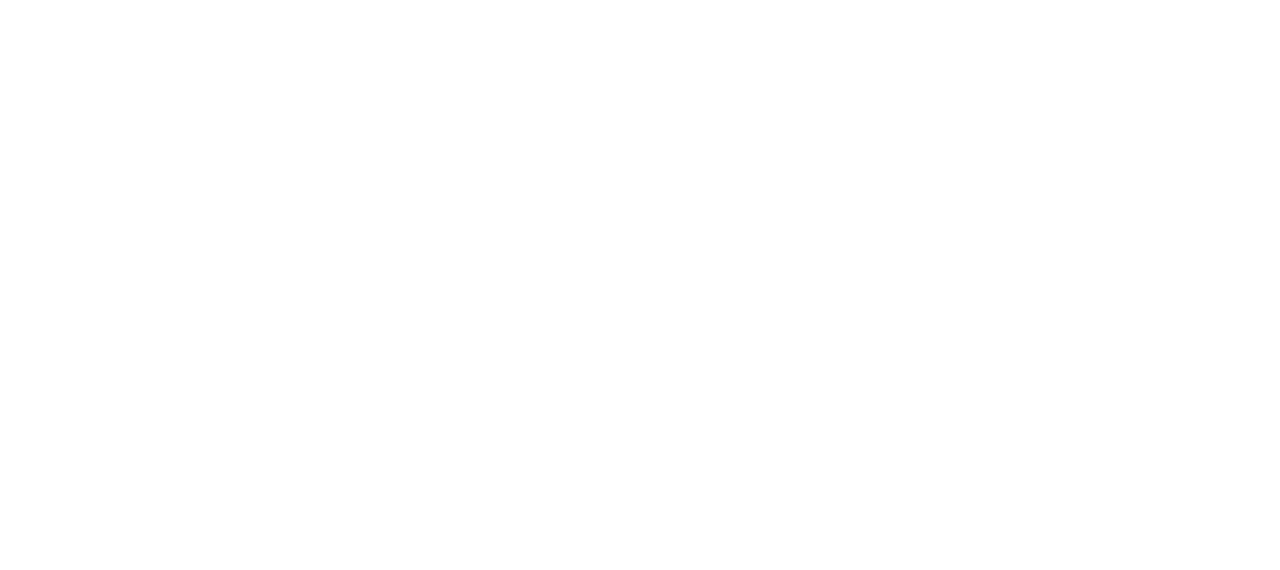
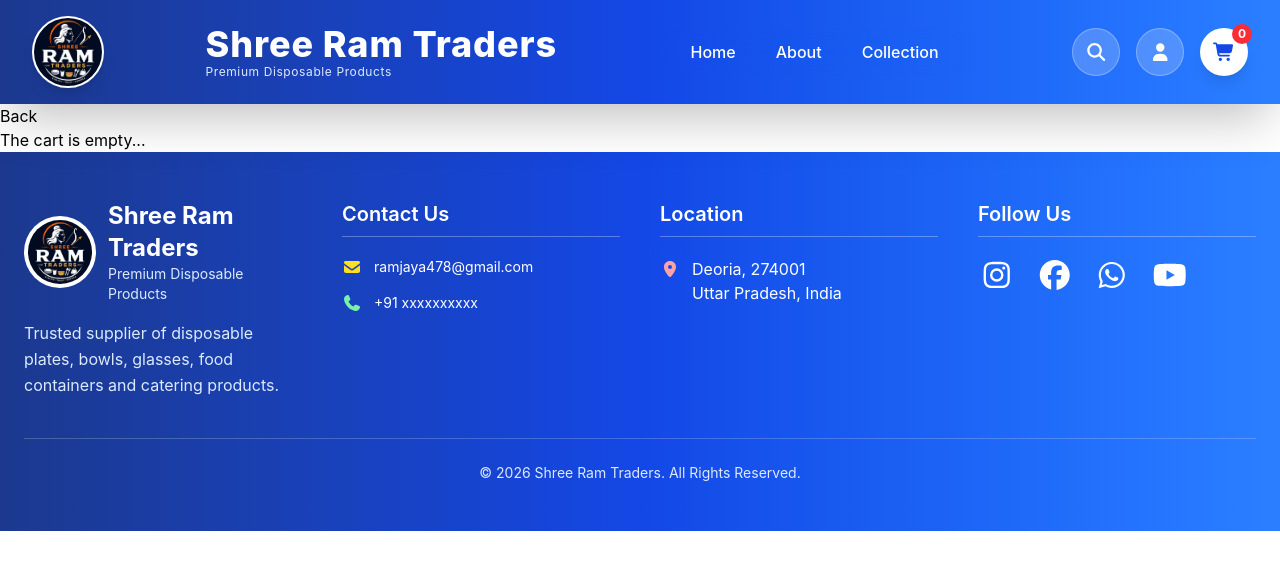
Before and after one commit to ambikamishra03/shree-ram-traders-ecommerce-site, a React (Vite) app in the folder client/: page /cart in a window 1280 px wide. Before the commit this address had no page. Shown: the top 570 px of the page. Built offline with nearby package versions, Linux system fonts and the light colour scheme.

Commit message:
cart page created

```diff
--- a/client/src/App.jsx
+++ b/client/src/App.jsx
@@ -5,6 +5,8 @@
 
 import Home from './pages/Home';
 import Collection from './pages/Collection';
+import Cart from './pages/Cart';
+
 function App() {
 
   return (
@@ -13,6 +15,7 @@
       <Routes>
         <Route path="/" element={<Home/>}/>
         <Route path="/collection" element={<Collection/>}/>
+        <Route  path="/cart" element={<Cart/>}/>
       </Routes>
     </Router>
     </>
--- a/client/src/components/Navbar.jsx
+++ b/client/src/components/Navbar.jsx
@@ -59,17 +59,18 @@
           </div>
           {/* icons  */}
           <div className="flex items-center gap-4">
-            <button className="w-12 h-12 rounded-full bg-white/20 backdrop-blur-md border border-white/30 flex items-center justify-center hover:bg-blue hover:text-blue-700 hover:scale-110 transition-all duration-300">
+            <button className="w-12 h-12 rounded-full bg-white/20 backdrop-blur-md border border-white/30 flex items-center justify-center hover:bg-blue hover:text-blue-700 hover:scale-110 transition-all duration-300 cursor-pointer">
               <FontAwesomeIcon
                 icon={faMagnifyingGlass}
                 className="text-white text-lg"
               />
             </button>
-            <button className="w-12 h-12 rounded-full bg-white/20 backdrop-blur-md border border-white/30 flex items-center justify-center hover:bg-blue hover:text-blue-700 hover:scale-110 transition-all duration-300">
+            <button className="w-12 h-12 rounded-full bg-white/20 backdrop-blur-md border border-white/30 flex items-center justify-center hover:bg-blue hover:text-blue-700 hover:scale-110 transition-all duration-300 cursor-pointer">
               <FontAwesomeIcon icon={faUser} className="text-white text-lg" />
             </button>
 
-            <button className="relative w-12 h-12 rounded-full bg-white flex items-center justify-center hover:scale-110 transition-all duration-300 shadow-lg">
+           <Link to="/cart">
+            <button className="relative w-12 h-12 rounded-full bg-white flex items-center justify-center hover:scale-110 transition-all duration-300 shadow-lg cursor-pointer">
               <FontAwesomeIcon
                 icon={faCartShopping}
                 className="text-blue-700 text-lg"
@@ -78,7 +79,7 @@
               <span className="absolute -top-1 -right-1 bg-red-500 text-white text-xs font-bold w-5 h-5 rounded-full flex items-center justify-center">
                 0
               </span>
-            </button>
+            </button></Link>
           </div>
         </div>
       </nav>
--- a/client/src/pages/Cart.jsx
+++ b/client/src/pages/Cart.jsx
@@ -0,0 +1,17 @@
+import Footer from "../components/Footer";
+import Navbar from "../components/Navbar";
+
+
+const Cart = () => {
+return (
+    <>
+    <Navbar/>
+    <div>
+        <button>Back</button>
+        <h2>The cart is empty...</h2>
+    </div>
+    <Footer/>
+    </>
+)
+}
+export default Cart;
```
